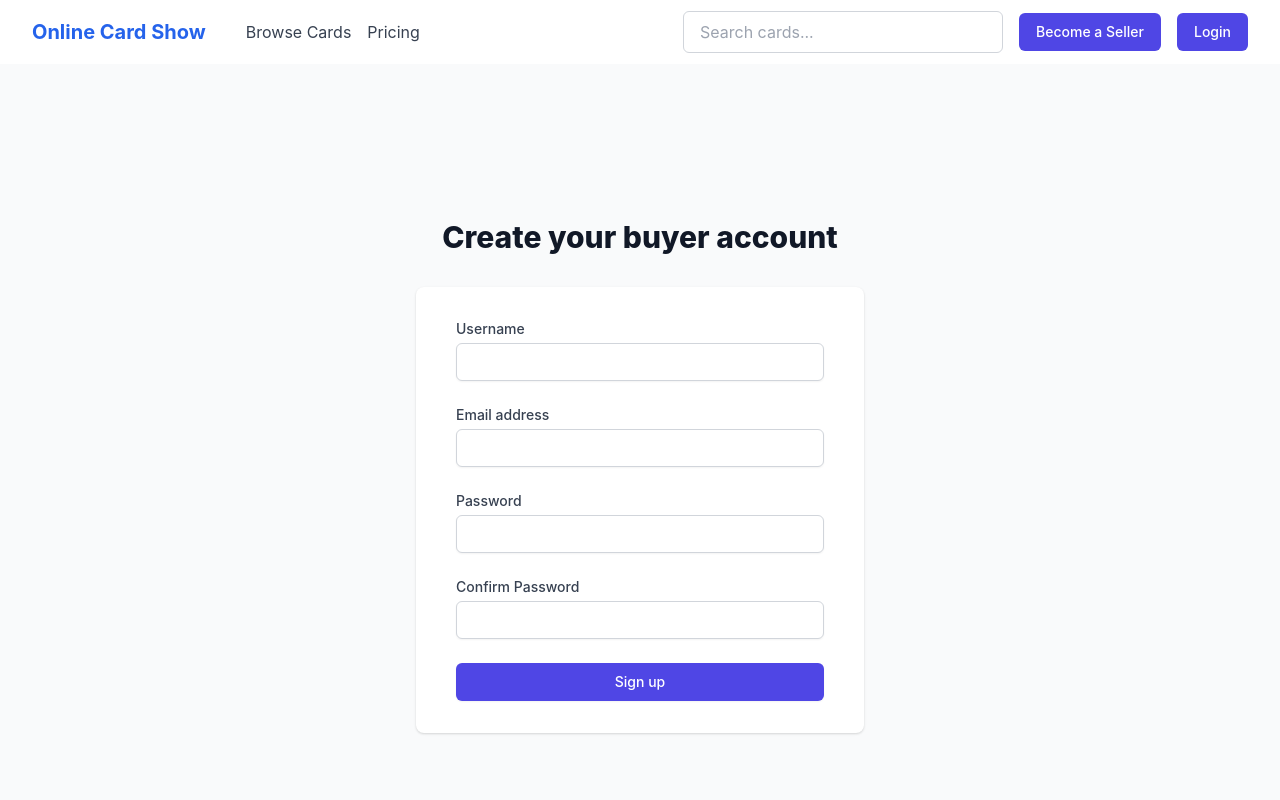
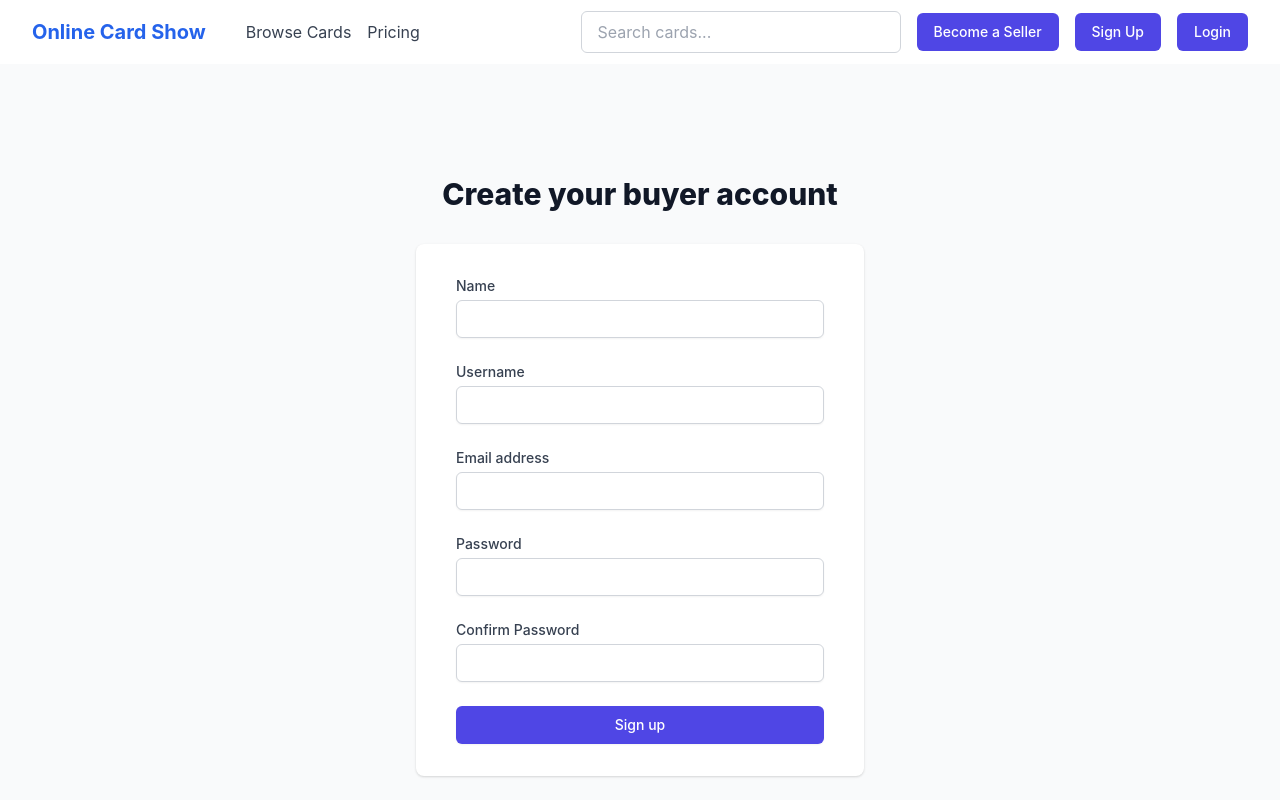
Before and after one commit to ItsHeyBlinken/OnlineCardShowProject-Files, a React (Create React App) app in the folder frontend/: page /signup/buyer in a window 1280 px wide. Shown: the top 800 px of the page. Built offline with nearby package versions, Linux system fonts and the light colour scheme.

Commit message:
Enhance user registration and authentication flow with name field and role-based improvements

```diff
--- a/frontend/src/components/layout/Navbar.tsx
+++ b/frontend/src/components/layout/Navbar.tsx
@@ -88,12 +88,20 @@ const Navbar = () => {
                                 </div>
                             </div>
                         ) : (
+                            <div className="flex space-x-4">
+                                <Link
+                                    to="/signup/buyer"
+                                    className="inline-flex items-center px-4 py-2 border border-transparent text-sm font-medium rounded-md text-white bg-indigo-600 hover:bg-indigo-700"
+                                >
+                                    Sign Up
+                                </Link>
                                 <Link
                                     to="/login"
                                     className="inline-flex items-center px-4 py-2 border border-transparent text-sm font-medium rounded-md text-white bg-indigo-600 hover:bg-indigo-700"
                                 >
                                     Login
                                 </Link>
+                            </div>
                         )}
                     </div>
                 </div>
--- a/frontend/src/contexts/AuthContext.tsx
+++ b/frontend/src/contexts/AuthContext.tsx
@@ -1,10 +1,10 @@
-import React, { createContext, useContext, useState, useEffect } from 'react';
+import React, { createContext, useContext, useState, useEffect, useCallback } from 'react';
 import axios from 'axios';
 
 interface User {
   id: number;
+  email: string;
   name: string;
-  email: string;
   username: string;
   role: string;
   created_at: string;
@@ -15,6 +15,7 @@ interface User {
 
 interface AuthContextType {
   user: User | null;
+  loading: boolean;
   login: (email: string, password: string) => Promise<void>;
   logout: () => void;
   checkAuth: () => Promise<void>;
@@ -24,11 +25,7 @@ export const AuthContext = createContext<AuthContextType | undefined>(undefined)
 
 export const AuthProvider: React.FC = ({ children }) => {
   const [user, setUser] = useState<User | null>(null);
-
-  useEffect(() => {
-    // Check authentication status when component mounts
-    checkAuth();
-  }, []);
+  const [loading, setLoading] = useState(false);
 
   const login = async (email: string, password: string) => {
     try {
@@ -55,26 +52,30 @@ export const AuthProvider: React.FC = ({ children }) => {
     setUser(null);
   };
 
-  const checkAuth = async () => {
+  const checkAuth = useCallback(async () => {
     const token = localStorage.getItem('token');
     if (token) {
       try {
-        // Set the token in axios defaults
+        setLoading(true);
         axios.defaults.headers.common['Authorization'] = `Bearer ${token}`;
-
-        // Verify token with backend
-        const response = await axios.get('/api/auth/me');
+        const response = await axios.get('/api/auth/user');
+        console.log('User data from checkAuth:', response.data);
         setUser(response.data);
       } catch (error) {
         console.error('Auth check error:', error);
-        // Clear invalid token
         logout();
+      } finally {
+        setLoading(false);
       }
     }
-  };
+  }, []);
+
+  useEffect(() => {
+    checkAuth();
+  }, [checkAuth]);
 
   return (
-    <AuthContext.Provider value={{ user, login, logout, checkAuth }}>
+    <AuthContext.Provider value={{ user, loading, login, logout, checkAuth }}>
       {children}
     </AuthContext.Provider>
   );
--- a/frontend/src/pages/BecomeSellerPage.tsx
+++ b/frontend/src/pages/BecomeSellerPage.tsx
@@ -1,5 +1,4 @@
 import React, { useState } from 'react';
-import { Button } from '../components/ui/Button';
 import axios from 'axios';
 import { useHistory } from 'react-router-dom';
 import { useAuth } from '../contexts/AuthContext';
@@ -15,7 +14,7 @@ const BecomeSellerPage = () => {
   const history = useHistory();
   const [error, setError] = useState('');
 
-  const handleChange = (e: React.ChangeEvent<HTMLInputElement | HTMLTextAreaElement>) => {
+  const handleChange = (e: React.ChangeEvent<HTMLInputElement | HTMLTextAreaElement | HTMLSelectElement>) => {
     setFormData({
       ...formData,
       [e.target.name]: e.target.value,
@@ -25,10 +24,12 @@ const BecomeSellerPage = () => {
   const handleSubmit = async (e: React.FormEvent) => {
     e.preventDefault();
     try {
-      const response = await axios.post('/api/become-seller', {
+      await axios.post('/api/become-seller', {
         ...formData,
         subscriptionTier: formData.selectedTier
       });
+
+      await checkAuth();
 
       if (formData.selectedTier !== 'Basic') {
         history.push('/subscription/checkout', {
--- a/frontend/src/pages/BuyerSignupPage.tsx
+++ b/frontend/src/pages/BuyerSignupPage.tsx
@@ -1,15 +1,15 @@
 import React, { useState } from 'react';
 import { useHistory } from 'react-router-dom';
 // Removed unused imports
-import { Button } from '../components/ui/Button'; // Ensure the path is correct
-import { Input } from '../components/ui/Input'; // Ensure the path is correct
 import axios from 'axios';
 import { useAuth } from '../hooks/useAuth'; // Add this import
 
+
 const BuyerSignupPage: React.FC = () => {
   const history = useHistory();
-  const { login } = useAuth(); // Add this line
+  const { checkAuth } = useAuth(); // Only keep what's needed
   const [formData, setFormData] = useState({
+    name: '',
     username: '',
     email: '',
     password: '',
@@ -36,17 +36,14 @@ const BuyerSignupPage: React.FC = () => {
 
     try {
       const response = await axios.post('/api/auth/register', {
-        username: formData.username,
-        email: formData.email,
-        password: formData.password,
+        ...formData,
         role: 'buyer'
       });
 
-      // Store token
       const { token } = response.data;
       localStorage.setItem('token', token);
 
-      // Redirect to profile or home page
+      await checkAuth();
       history.push('/profile');
     } catch (error: any) {
       console.error('Registration error:', error);
@@ -71,6 +68,23 @@ const BuyerSignupPage: React.FC = () => {
           )}
 
           <form className="space-y-6" onSubmit={handleSubmit}>
+          <div>
+              <label htmlFor="name" className="block text-sm font-medium text-gray-700">
+                Name
+              </label>
+              <div className="mt-1">
+                <input
+                  id="name"
+                  name="name"
+                  type="text"
+                  required
+                  value={formData.name}
+                  onChange={handleChange}
+                  className="appearance-none block w-full px-3 py-2 border border-gray-300 rounded-md shadow-sm placeholder-gray-400 focus:outline-none focus:ring-indigo-500 focus:border-indigo-500 sm:text-sm"
+                />
+              </div>
+            </div>
+
             <div>
               <label htmlFor="username" className="block text-sm font-medium text-gray-700">
                 Username
--- a/frontend/src/pages/ProfilePage.tsx
+++ b/frontend/src/pages/ProfilePage.tsx
@@ -2,7 +2,6 @@ import React, { useState, useEffect } from 'react';
 import { Link } from 'react-router-dom';
 import { useAuth } from '../hooks/useAuth';
 import axios from 'axios';
-
 
 export const ProfilePage = () => {
   const { user, loading, checkAuth, login } = useAuth();
@@ -22,10 +21,12 @@ export const ProfilePage = () => {
 
   // Format date helper function
   const formatDate = (dateString: string | null | undefined) => {
+    console.log('Formatting date:', dateString);
     if (!dateString) return 'N/A';
     try {
       return new Date(dateString).toLocaleDateString();
     } catch (error) {
+      console.error('Date formatting error:', error);
       return 'Invalid Date';
     }
   };
@@ -94,11 +95,11 @@ export const ProfilePage = () => {
 
         if (response.data.user) {
             console.log('Updated user data:', response.data.user);
-            await login(response.data.user);
+            // Assuming login function requires two arguments: user and token
+            await login(response.data.user, token);
 
             // Force a refresh of the auth context
             await checkAuth();
-
             setSuccess('Successfully became a seller!');
             setShowSellerForm(false);
 
@@ -147,8 +148,14 @@ export const ProfilePage = () => {
 
   if (!user) {
     return (
-      <div className="min-h-screen flex items-center justify-center">
-        <p className="text-lg text-gray-600">Please log in to view your profile.</p>
+      <div className="min-h-screen flex flex-col items-center justify-center">
+        <h2 className="text-2xl font-bold mb-4">Please sign up to continue</h2>
+        <Link
+          to="/signup"
+          className="bg-blue-600 text-white px-6 py-2 rounded-md hover:bg-blue-700 transition-colors"
+        >
+          Sign Up
+        </Link>
       </div>
     );
   }
@@ -156,7 +163,7 @@ export const ProfilePage = () => {
   return (
     <div className="min-h-screen bg-gray-50 py-12">
       <div className="max-w-7xl mx-auto px-4 sm:px-6 lg:px-8">
-        <h1 className="text-3xl font-bold text-gray-900">Welcome, {user.username}</h1>
+        <h1 className="text-3xl font-bold text-gray-900">Welcome, {user?.username}</h1>
         <div className="mt-8">
           <h2 className="text-lg font-medium text-gray-900">Your Profile</h2>
           <div className="bg-white shadow overflow-hidden sm:rounded-lg">
--- a/frontend/src/pages/SellerDashboard.tsx
+++ b/frontend/src/pages/SellerDashboard.tsx
@@ -1,4 +1,4 @@
-import React, { useState, useEffect } from 'react';
+import React, { useState, useEffect, useCallback } from 'react';
 import { Link, useHistory } from 'react-router-dom';
 import { useAuth } from '../hooks/useAuth';
 import axios from 'axios';
@@ -25,11 +25,6 @@ const SellerDashboard = () => {
     const history = useHistory();
     const [hasListings, setHasListings] = useState(false);
 
-    useEffect(() => {
-        fetchDashboardStats();
-        checkListings();
-    }, []);
-
     const getMaxListings = (tier: string) => {
         switch (tier) {
             case 'Basic': return 25;
@@ -40,7 +35,7 @@ const SellerDashboard = () => {
         }
     };
 
-    const fetchDashboardStats = async () => {
+    const fetchDashboardStats = useCallback(async () => {
         try {
             setLoading(true);
             const token = localStorage.getItem('token');
@@ -93,7 +88,12 @@ const SellerDashboard = () => {
         } finally {
             setLoading(false);
         }
-    };
+    }, []);
+
+    useEffect(() => {
+        fetchDashboardStats();
+        checkListings();
+    }, [fetchDashboardStats]);
 
     const checkListings = async () => {
         try {
@@ -151,7 +151,7 @@ const SellerDashboard = () => {
                 <div className="md:flex md:items-center md:justify-between">
                     <div className="flex-1 min-w-0">
                         <h2 className="text-2xl font-bold leading-7 text-gray-900 sm:text-3xl sm:truncate">
-                            Welcome back, {user?.name}
+                            Welcome back, {user?.username}
                         </h2>
                     </div>
                 </div>
```
Also changed, not shown: 2 other files (tests, documents, lock files or other folders). Lines whose indentation alone changed are shown as unchanged.
